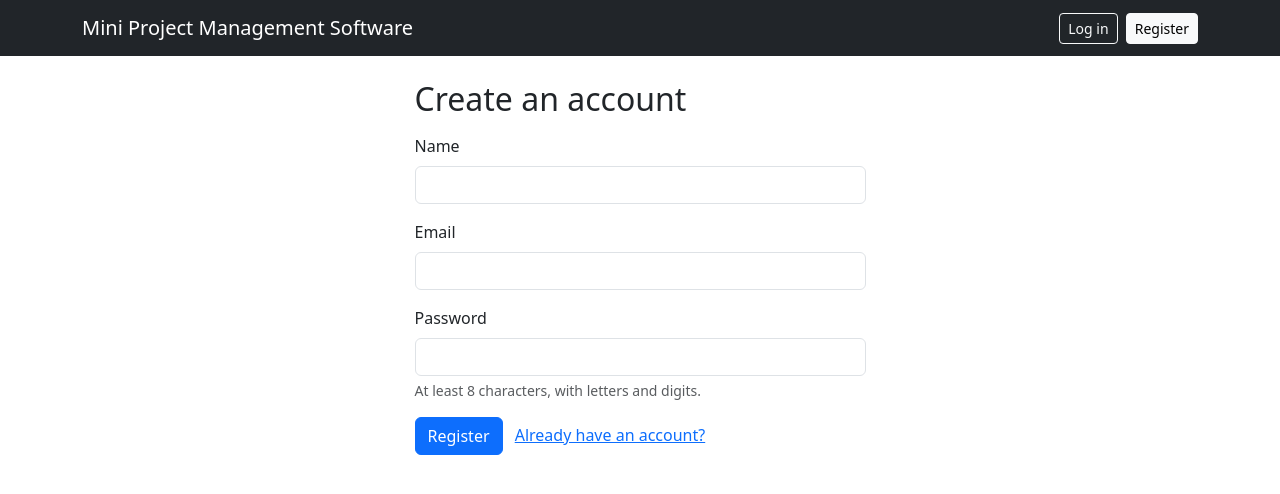
After one commit to nidhi832/TEAM_NO_14, a Flask app: page /register in a window 1280 px wide. The commit adds this page. Shown: the top 494 px of the page. Run offline with Flask 3, Linux system fonts and the light colour scheme.

Commit message:
Add register and login routes with lockout

```diff
--- a/app/routes/auth.py
+++ b/app/routes/auth.py
@@ -1,5 +1,78 @@
-from flask import Blueprint
+"""UI layer for authentication: register, login, logout (BL-05, 06, 07)."""
+from flask import (Blueprint, flash, redirect, render_template, request,
+                   session, url_for)
+
+from app.extensions import db
+from app.models import ActivityLog, User
+from app.services import auth_service
 
 bp = Blueprint("auth", __name__)
 
-# Add the auth routes here (routes call services, services call models).
+
+def _log(user_id, action):
+    db.session.add(ActivityLog(user_id=user_id, action=action,
+                               entity="User", entity_id=user_id))
+
+
+@bp.route("/register", methods=["GET", "POST"])
+def register():
+    if request.method == "POST":
+        name = request.form.get("name", "").strip()
+        email = request.form.get("email", "").strip().lower()
+        password = request.form.get("password", "")
+
+        problems = auth_service.validate_registration(name, email, password)
+        if not problems and User.query.filter_by(email=email).first():
+            problems.append("An account with this email already exists.")
+
+        if problems:
+            for p in problems:
+                flash(p, "danger")
+            return render_template("register.html", name=name, email=email)
+
+        user = User(name=name, email=email,
+                    password_hash=auth_service.hash_password(password))
+        db.session.add(user)
+        db.session.commit()
+        _log(user.id, "registered")
+        db.session.commit()
+        flash("Account created. Please log in.", "success")
+        return redirect(url_for("auth.login"))
+    return render_template("register.html")
+
+
+@bp.route("/login", methods=["GET", "POST"])
+def login():
+    if request.method == "POST":
+        email = request.form.get("email", "").strip().lower()
+        password = request.form.get("password", "")
+        user = User.query.filter_by(email=email).first()
+
+        was_locked = user is not None and auth_service.is_locked(user)
+        ok, message = auth_service.authenticate(user, password)
+        if user is not None:
+            if not ok and not was_locked and auth_service.is_locked(user):
+                _log(user.id, "account locked after failed logins")
+            elif not ok and not was_locked and user.is_active:
+                _log(user.id, "failed login")
+            db.session.commit()
+
+        if not ok:
+            flash(message, "danger")
+            return render_template("login.html", email=email)
+
+        session.clear()
+        session["user_id"] = user.id
+        session["user_name"] = user.name
+        session["role"] = user.role
+        _log(user.id, "logged in")
+        db.session.commit()
+        return redirect(url_for("index"))
+    return render_template("login.html")
+
+
+@bp.route("/logout")
+def logout():
+    session.clear()
+    flash("You have been logged out.", "success")
+    return redirect(url_for("auth.login"))
--- a/app/templates/base.html
+++ b/app/templates/base.html
@@ -11,9 +11,26 @@
   <nav class="navbar navbar-dark bg-dark mb-4">
     <div class="container">
       <a class="navbar-brand" href="/">Mini Project Management Software</a>
+      <div class="text-white">
+        {% if session.get("user_id") %}
+          {{ session["user_name"] }} ({{ session["role"] }})
+          <a class="btn btn-sm btn-outline-light ms-2"
+             href="{{ url_for('auth.logout') }}">Log out</a>
+        {% else %}
+          <a class="btn btn-sm btn-outline-light"
+             href="{{ url_for('auth.login') }}">Log in</a>
+          <a class="btn btn-sm btn-light ms-1"
+             href="{{ url_for('auth.register') }}">Register</a>
+        {% endif %}
+      </div>
     </div>
   </nav>
   <main class="container">
+    {% with messages = get_flashed_messages(with_categories=true) %}
+      {% for category, message in messages %}
+        <div class="alert alert-{{ category }}">{{ message }}</div>
+      {% endfor %}
+    {% endwith %}
     {% block content %}{% endblock %}
   </main>
 </body>
--- /dev/null
+++ b/app/templates/register.html
@@ -0,0 +1,29 @@
+{% extends "base.html" %}
+{% block title %}Register - MPMS{% endblock %}
+{% block content %}
+<div class="row justify-content-center">
+  <div class="col-md-5">
+    <h2 class="mb-3">Create an account</h2>
+    <form method="post">
+      <div class="mb-3">
+        <label class="form-label" for="name">Name</label>
+        <input class="form-control" id="name" name="name"
+               value="{{ name or '' }}" required>
+      </div>
+      <div class="mb-3">
+        <label class="form-label" for="email">Email</label>
+        <input class="form-control" id="email" name="email" type="email"
+               value="{{ email or '' }}" required>
+      </div>
+      <div class="mb-3">
+        <label class="form-label" for="password">Password</label>
+        <input class="form-control" id="password" name="password"
+               type="password" required>
+        <div class="form-text">At least 8 characters, with letters and digits.</div>
+      </div>
+      <button class="btn btn-primary" type="submit">Register</button>
+      <a class="ms-2" href="{{ url_for('auth.login') }}">Already have an account?</a>
+    </form>
+  </div>
+</div>
+{% endblock %}
```
Also changed, not shown: app/templates/login.html (added, +23 -0 lines), tests/test_auth_routes.py (added, +72 -0 lines).
